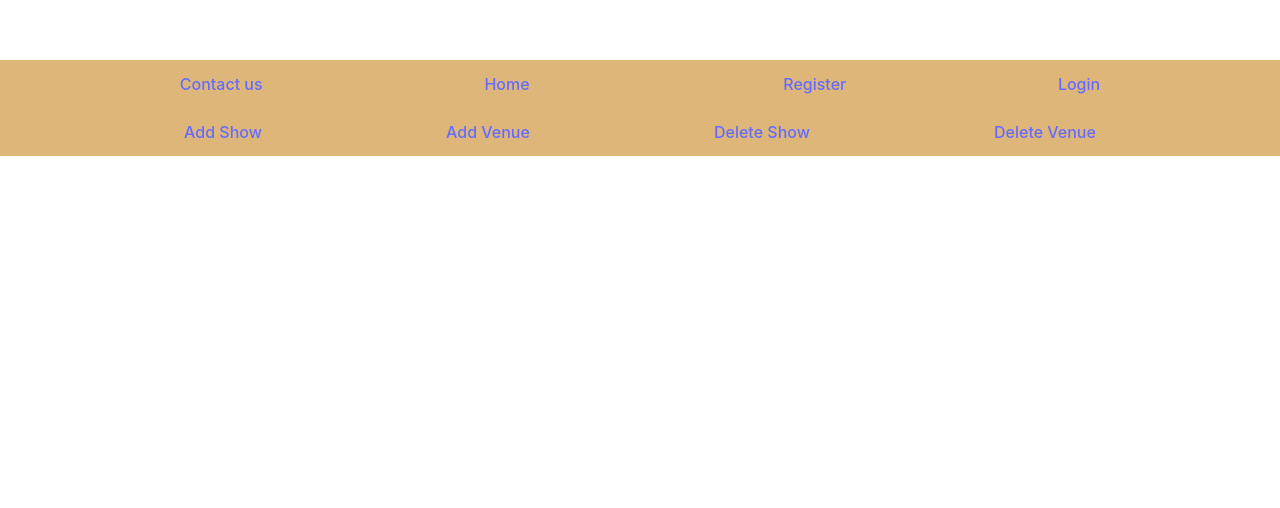
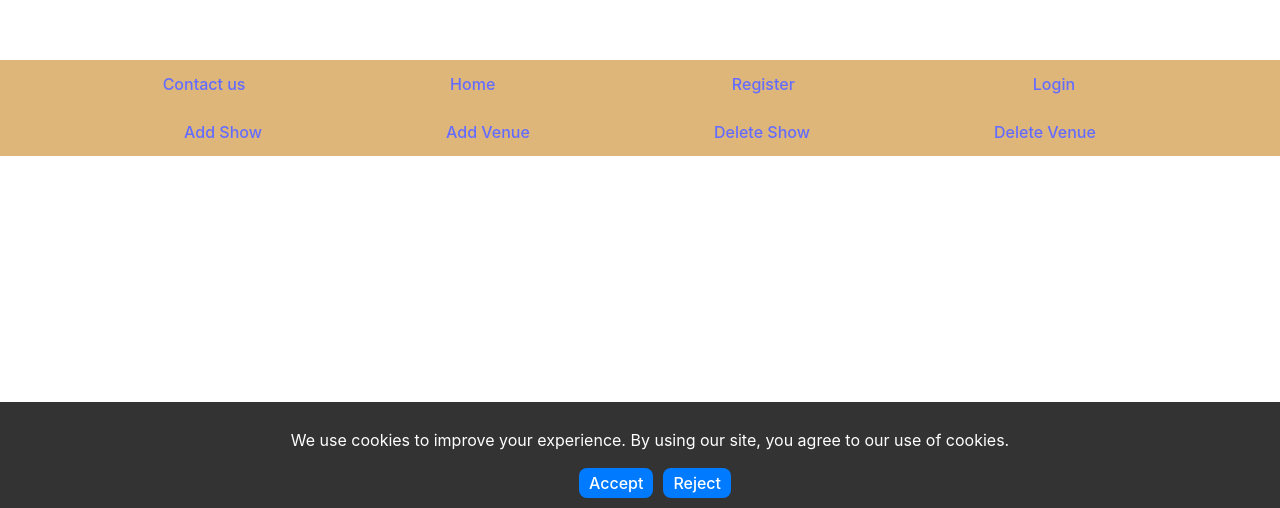
Before and after one commit to Klaci00/movies, a React (Vite) app in the folder frontend/movies-front/: page /administration in a window 1280 px wide. Shown: the part 292-800 px from the top of the page. Built offline with nearby package versions, Linux system fonts and the light colour scheme.

Commit message:
Added a basic cookie warning policy to frontend. Login and register functions are only usable if the cookies are accepted.

```diff
--- /dev/null
+++ b/frontend/movies-front/src/Auth/Apps/CookieWarning.jsx
@@ -0,0 +1,52 @@
+import React, { useState, useEffect } from 'react';
+
+const CookieWarning = (props) => {
+
+    const cookieWarning = {
+        'position': 'fixed',
+        'bottom': 0,
+        'width': '100%',
+        'backgroundColor': '#333',
+        'color': '#fff',
+        'padding': '10px',
+        'textAlign': 'center',
+        'zIndex': 1000
+    }
+    const cookieWarningButton = {
+        'marginLeft': '10px',
+        'padding': '5px 10px',
+        'backgroundColor': '#007bff',
+        'color': '#fff',
+        'border': 'none',
+        'cursor': 'pointer'
+    }
+
+    useEffect(() => {
+        const cookiesAccepted = localStorage.getItem('cookiesAccepted');
+        if (!cookiesAccepted) {
+            props.setShowWarning(true);
+        }
+    }, []);
+
+    const handleAcceptCookies = () => {
+        localStorage.setItem('cookiesAccepted', true);
+        props.setShowWarning(false);
+    };
+
+    const handleRejectCookies = () => {
+        localStorage.setItem('cookiesAccepted', false);
+        props.setShowWarning(false);
+    };
+
+    return (
+        props.showWarning && (
+            <div className="cookie-warning" style={cookieWarning}>
+                <p>We use cookies to improve your experience. By using our site, you agree to our use of cookies.</p>
+                <button onClick={handleAcceptCookies} style={cookieWarningButton} >Accept</button>
+                <button onClick={handleRejectCookies} style={cookieWarningButton} >Reject</button>
+            </div>
+        )
+    );
+};
+
+export default CookieWarning;
--- a/frontend/movies-front/src/Layout/Apps/NavApp.jsx
+++ b/frontend/movies-front/src/Layout/Apps/NavApp.jsx
@@ -1,31 +1,30 @@
-import { Link } from "react-router-dom"
-import LogoutButton2 from "../../Auth/Apps/LogoutButton2"
+import { Link } from "react-router-dom";
+import LogoutButton2 from "../../Auth/Apps/LogoutButton2";
 
-export const NavApp = ({isAuth, setIsAuth,isAdmin, setIsAdmin,username,setUserName}) => {
-
-    return <nav className='nav'>
+export const NavApp = ({ isAuth, setIsAuth, isAdmin, setIsAdmin, username, setUserName, setShowWarning }) => {
+    const cookiesAccepted = localStorage.getItem('cookiesAccepted') === 'true';
+    return (
+        <nav className='nav'>
             <Link to='/contact'>Contact us</Link>
             <Link to='/'><p>Home</p></Link>
             {!isAuth ? (
                 <>
-                <Link to='/register'><p>Register</p></Link>
-                <Link to='/login2'>Login</Link>
-
+                    <Link to={cookiesAccepted ? '/register' : ''}>
+                        <p onClick={() => setShowWarning(!cookiesAccepted)}>Register</p>
+                    </Link>
+                    <Link to={cookiesAccepted ? '/login2' : ''}><p onClick={() => setShowWarning(!cookiesAccepted)}>Login</p>
+                    </Link>
                 </>
             ) : (
                 <>
                     <span>Welcome, {username}!</span>
                     <Link to='/reservations'><p>Reservations</p></Link>
-                {isAdmin ? (
-                    <>
+                    {isAdmin && (
                         <Link to='/administration'>Admin Interface</Link>
-                    </>)
-                    :
-                    (<></>)}
-                <LogoutButton2 setIsAuth={setIsAuth} setIsAdmin={setIsAdmin}setUserName={setUserName}/>
-
+                    )}
+                    <LogoutButton2 setIsAuth={setIsAuth} setIsAdmin={setIsAdmin} setUserName={setUserName} />
                 </>
             )}
-
         </nav>
-}
+    );
+};
--- a/frontend/movies-front/src/Layout/Layout.jsx
+++ b/frontend/movies-front/src/Layout/Layout.jsx
@@ -6,12 +6,13 @@ import { NavApp } from './Apps/NavApp';
 import { getCookie, getCookieExpiryTime } from '../Auth/Functions/CookieHandler';
 import { refreshToken } from '../Auth/Functions/AuthService';
 import { jwtDecode as decode } from 'jwt-decode';
+import CookieWarning from '../Auth/Apps/CookieWarning';
 const Layout = () => {
   const [isAuth, setIsAuth] = useState(false);
   const [isAdmin, setIsAdmin] = useState(false);
   const [username, setUsername] = useState('');
   const [time, setTime] = useState(1);
-
+  const [showWarning, setShowWarning] = useState(false);
   useEffect(() => {
     console.log(time);
     if (getCookie('refresh') === undefined) { //No refresh token? You are logged out!
@@ -62,8 +63,9 @@ const Layout = () => {
   return (
     <Router className='router'>
       <div className='main_screen'>
-        <NavApp isAuth={isAuth} setIsAuth={setIsAuth} isAdmin={isAdmin} setIsAdmin={setIsAdmin} username={username} setUserName={setUsername} />
+        <NavApp isAuth={isAuth} setIsAuth={setIsAuth} isAdmin={isAdmin} setIsAdmin={setIsAdmin} username={username} setUserName={setUsername} setShowWarning={setShowWarning} />
         <RoutesApp username={username} setUsername={setUsername} setisStaff={setIsAdmin} isAuth={isAuth} setIsAuth={setIsAuth}/>
+        <CookieWarning showWarning={showWarning} setShowWarning={setShowWarning} />
       </div>
     </Router>
   );
```
Also changed, not shown: 1 other file (tests, documents, lock files or other folders). Lines whose indentation alone changed are shown as unchanged.
